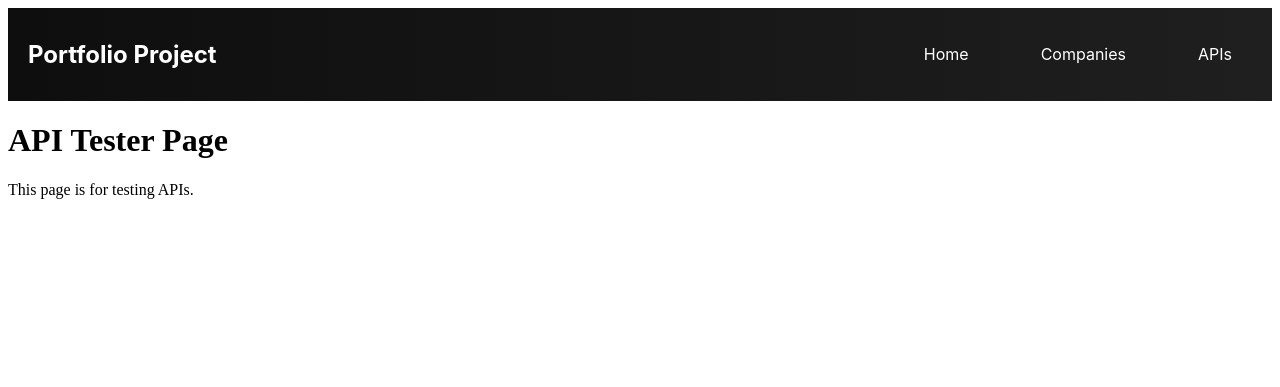
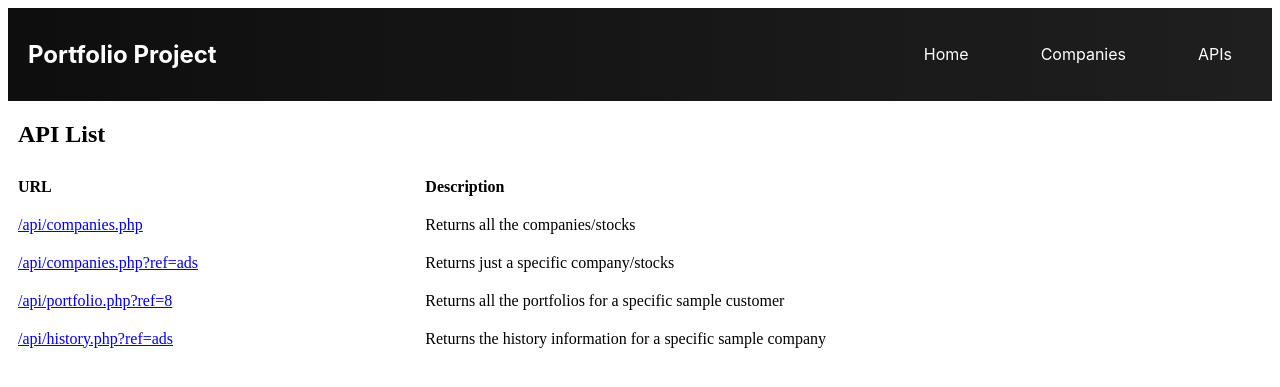
Before and after one commit to MrBlueSparks/COMP3512-assign1, a PHP site: page /apiTester.php in a window 1280 px wide. Shown: the top 387 px of the page. Run offline with PHP 8.4, Linux system fonts and the light colour scheme.

Commit message:
roughly completed api tester page

```diff
--- a/rbark369/apiTester.php
+++ b/rbark369/apiTester.php
@@ -12,8 +12,31 @@
             <li><a href="apiTester.php">APIs</a></li>
         </ul>
     </nav>
-    <h1>API Tester Page</h1>
-    <p>This page is for testing APIs.</p>
+    <h2>API List</h2>
+    <table class="api-table">
+        <tr>
+            <th> URL </th>
+            <th> Description </th>
+        </tr>
+        <tr>
+            <td><a href=/api/companies.php>/api/companies.php</a></td>
+            <td>Returns all the companies/stocks</td>
+        </tr>
+        <tr>
+            <td><a href=/api/companies.php?ref=ads> /api/companies.php?ref=ads</a></td>
+            <td>Returns just a specific company/stocks</td>
+        </tr>
+        <tr>
+            <td><a href=/api/portfolio.php?ref=8>/api/portfolio.php?ref=8</a></td>
+            <td>Returns all the portfolios for a specific sample customer</td>
+        </tr>
+        <tr>
+            <td><a href=/api/history.php?ref=ads>/api/history.php?ref=ads</a></td>
+            <td>Returns the history information for a specific sample company</td>
+        </tr>
+    </table>
+
+
 </body>
 
 </html>
--- a/rbark369/css/styles.css
+++ b/rbark369/css/styles.css
@@ -18,9 +18,23 @@ nav {
     align-items: center;
 }
 
+h2 {
+    padding-left: 10px;
+}
+
 .nav-links a {
     color: white;
     text-decoration: none;
     padding: 14px 20px;
     display: block;
 }
+
+.api-table {
+    width : 100%;
+    border-collapse: collapse;
+    text-align: left;
+    td, th {
+        padding: 10px;
+    }
+
+}
--- a/rbark369/index.php
+++ b/rbark369/index.php
@@ -20,8 +20,10 @@
             <li><a href="apiTester.php">APIs</a></li>
         </ul>
     </nav>
-    <h1>Welcome to the Home Page</h1>
-    <p>This is a simple home page.</p>
+    <h1>Welcome to the Stock Portfolio Project</h1>
+
+    </table>
+
 </body>
 
 </html>
```
Also changed, not shown: rbark369/company.php (+11 -3 lines).
